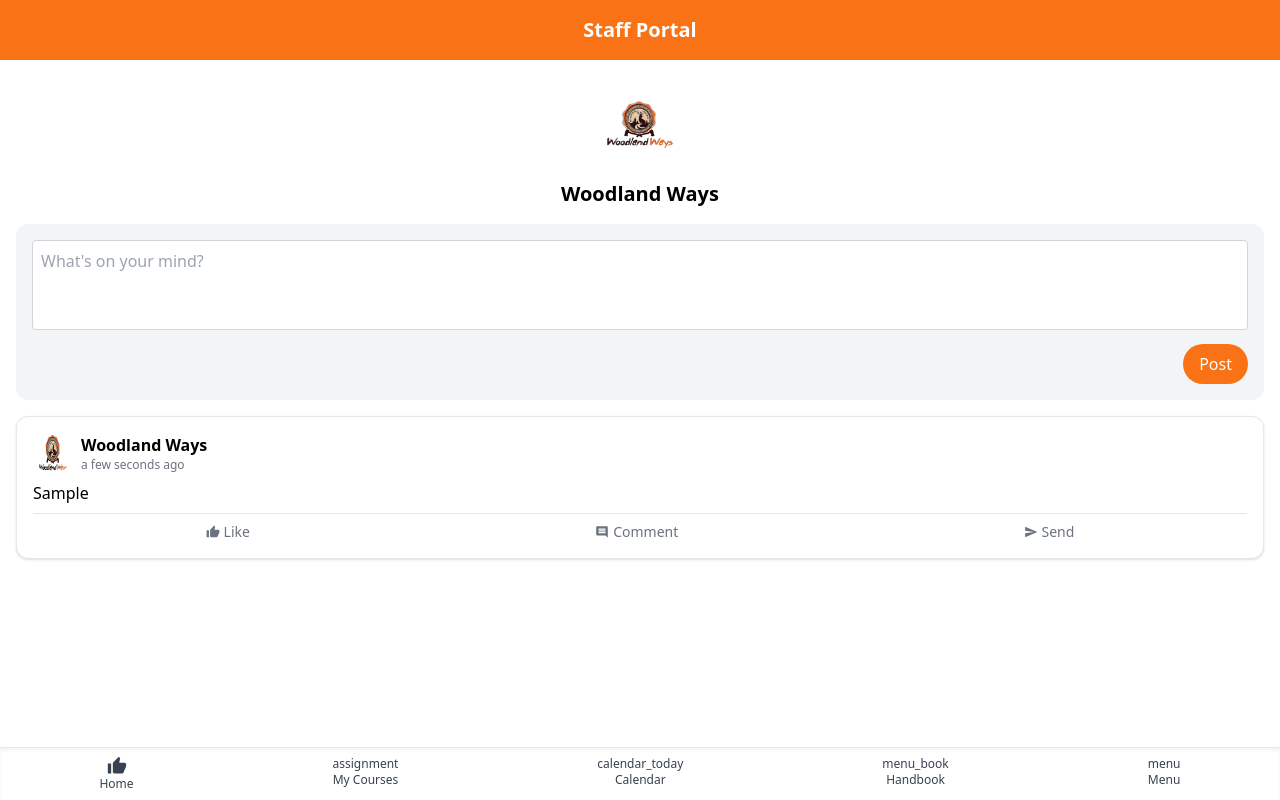
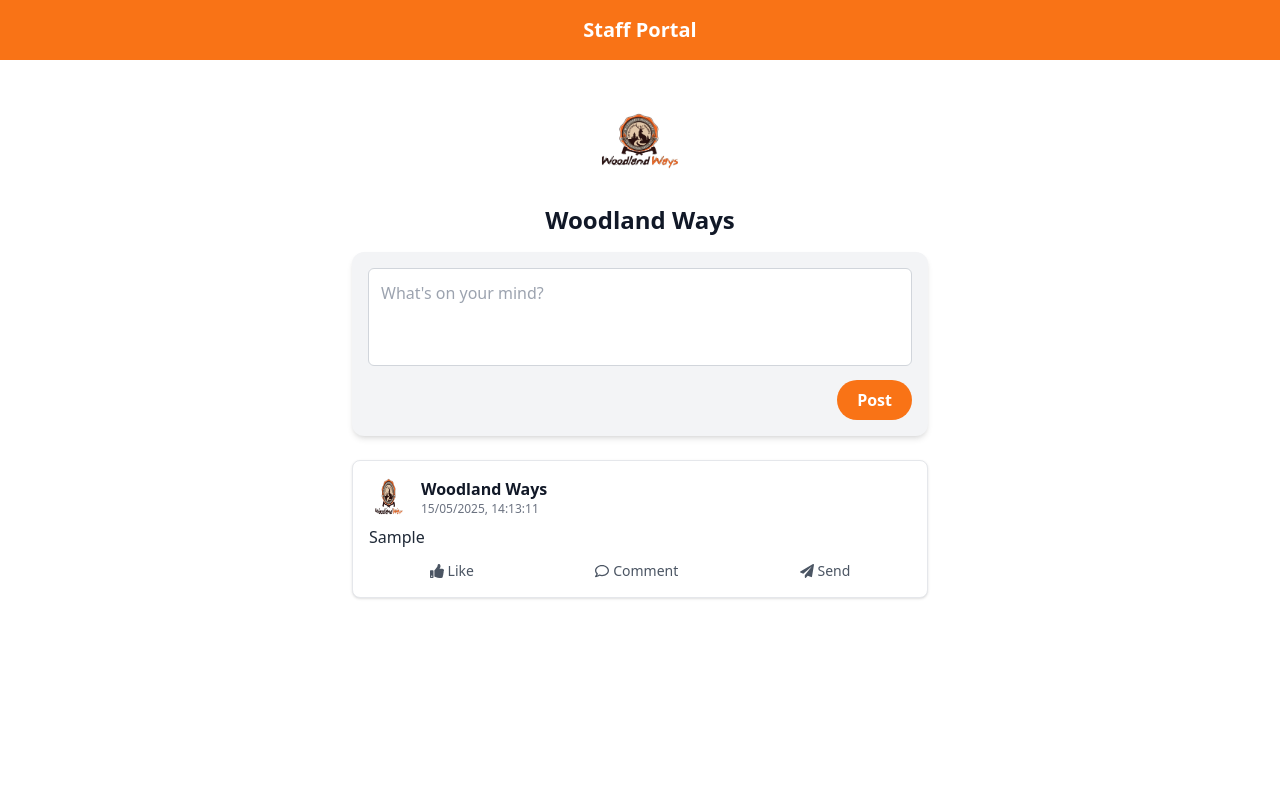
Before and after one commit to BUSHBOI95/Woodland-Ways-Portal-, a React (Vite) app: page / in a window 1280 px wide. Both pictures are taken after typing "Sample" into the empty fields and a click on the button "Post". Built offline with nearby package versions, Linux system fonts and the light colour scheme.

Commit message:
Update Home.jsx

```diff
--- a/src/pages/Home.jsx
+++ b/src/pages/Home.jsx
@@ -1,8 +1,6 @@
 import React, { useState, useEffect } from 'react';
-import moment from 'moment';
-import { MdThumbUp, MdComment, MdSend } from 'react-icons/md';
-import { NavLink } from 'react-router-dom';
-import Logo from '../../Icon.png';
+import logo from '../../Icon.png';
+import { FaThumbsUp, FaRegComment, FaPaperPlane } from 'react-icons/fa';
 
 const Home = () => {
   const [postText, setPostText] = useState('');
@@ -11,122 +9,83 @@ const Home = () => {
     return saved ? JSON.parse(saved) : [];
   });
 
-  const [likes, setLikes] = useState({});
-
-  useEffect(() => {
-    localStorage.setItem('posts', JSON.stringify(posts));
-  }, [posts]);
-
   const handlePost = () => {
     if (postText.trim()) {
       const newPost = {
         id: Date.now(),
-        author: 'Woodland Ways',
-        timestamp: new Date(),
-        content: postText,
+        text: postText.trim(),
+        timestamp: new Date().toISOString(),
       };
-      setPosts([newPost, ...posts]);
+      const updatedPosts = [newPost, ...posts];
+      setPosts(updatedPosts);
+      localStorage.setItem('posts', JSON.stringify(updatedPosts));
       setPostText('');
     }
   };
 
-  const toggleLike = (id) => {
-    setLikes((prev) => ({ ...prev, [id]: !prev[id] }));
+  const formatDate = (timestamp) => {
+    const date = new Date(timestamp);
+    return date.toLocaleString('en-GB', {
+      day: '2-digit',
+      month: '2-digit',
+      year: 'numeric',
+      hour: '2-digit',
+      minute: '2-digit',
+      second: '2-digit',
+    });
   };
 
   return (
-    <div className="flex flex-col min-h-screen bg-white">
-      {/* Header */}
-      <header className="bg-orange-500 text-white text-center py-4 text-xl font-bold">
-        Staff Portal
-      </header>
+    <div className="min-h-screen bg-white text-gray-900">
+      <div className="bg-orange-500 text-white text-xl font-bold p-4 text-center">Staff Portal</div>
+      <div className="flex flex-col items-center py-6">
+        <img src={logo} alt="Woodland Ways Logo" className="w-28 h-28 object-contain mb-2" />
+        <h1 className="text-2xl font-semibold mb-4">Woodland Ways</h1>
 
-      {/* Logo */}
-      <div className="flex flex-col items-center my-4">
-        <img src={Logo} alt="Logo" className="w-24 h-24 object-contain mb-2" />
-        <h1 className="text-xl font-semibold">Woodland Ways</h1>
-      </div>
-
-      {/* Post Input */}
-      <div className="px-4 mb-4">
-        <div className="bg-gray-100 p-4 rounded-xl">
+        <div className="w-11/12 max-w-xl bg-gray-100 p-4 rounded-xl shadow-md mb-6">
           <textarea
             value={postText}
             onChange={(e) => setPostText(e.target.value)}
             placeholder="What's on your mind?"
-            className="w-full resize-none p-2 rounded border border-gray-300"
+            className="w-full p-3 rounded-md border border-gray-300 resize-none focus:outline-none focus:ring-2 focus:ring-orange-400"
             rows={3}
           />
           <div className="flex justify-end mt-2">
             <button
               onClick={handlePost}
-              className="bg-orange-500 text-white px-4 py-2 rounded-full"
+              className="bg-orange-500 text-white px-5 py-2 rounded-full font-semibold hover:bg-orange-600"
             >
               Post
             </button>
           </div>
         </div>
-      </div>
 
-      {/* Posts Feed */}
-      <div className="px-4 space-y-4">
+        <div className="w-11/12 max-w-xl space-y-4">
           {posts.map((post) => (
-          <div key={post.id} className="bg-white rounded-xl shadow p-4 border">
+            <div key={post.id} className="bg-white shadow border border-gray-200 rounded-lg p-4">
               <div className="flex items-center mb-2">
-              <img src={Logo} alt="Avatar" className="w-10 h-10 rounded-full mr-2" />
+                <img src={logo} alt="Avatar" className="w-10 h-10 rounded-full mr-3" />
                 <div>
                   <p className="font-bold">Woodland Ways</p>
-                <p className="text-xs text-gray-500">{moment(post.timestamp).fromNow()}</p>
+                  <p className="text-xs text-gray-500">{formatDate(post.timestamp)}</p>
                 </div>
               </div>
-            <p className="mb-2">{post.content}</p>
-            <div className="flex justify-around text-gray-500 text-sm border-t pt-2">
-              <button
-                className={`flex items-center space-x-1 ${likes[post.id] ? 'text-orange-500' : ''}`}
-                onClick={() => toggleLike(post.id)}
-              >
-                <MdThumbUp />
-                <span>Like</span>
+              <p className="mb-3 text-gray-800">{post.text}</p>
+              <div className="flex justify-around text-gray-600 text-sm">
+                <button className="flex items-center space-x-1 hover:text-orange-500">
+                  <FaThumbsUp /> <span>Like</span>
                 </button>
-              <button className="flex items-center space-x-1">
-                <MdComment />
-                <span>Comment</span>
+                <button className="flex items-center space-x-1 hover:text-orange-500">
+                  <FaRegComment /> <span>Comment</span>
                 </button>
-              <button className="flex items-center space-x-1">
-                <MdSend />
-                <span>Send</span>
+                <button className="flex items-center space-x-1 hover:text-orange-500">
+                  <FaPaperPlane /> <span>Send</span>
                 </button>
               </div>
             </div>
           ))}
         </div>
-
-      {/* Nav Bar */}
-      <nav className="mt-auto fixed bottom-0 left-0 right-0 bg-white border-t shadow-inner flex justify-around text-xs text-gray-700">
-        <NavLink
-          to="/home"
-          className="flex flex-col items-center py-2"
-        >
-          <MdThumbUp size={20} />
-          <span>Home</span>
-        </NavLink>
-        <NavLink to="/my-courses" className="flex flex-col items-center py-2">
-          <span className="material-icons">assignment</span>
-          <span>My Courses</span>
-        </NavLink>
-        <NavLink to="/calendar" className="flex flex-col items-center py-2">
-          <span className="material-icons">calendar_today</span>
-          <span>Calendar</span>
-        </NavLink>
-        <NavLink to="/handbook" className="flex flex-col items-center py-2">
-          <span className="material-icons">menu_book</span>
-          <span>Handbook</span>
-        </NavLink>
-        <NavLink to="/menu" className="flex flex-col items-center py-2">
-          <span className="material-icons">menu</span>
-          <span>Menu</span>
-        </NavLink>
-      </nav>
+      </div>
     </div>
   );
 };
```
Lines whose indentation alone changed are shown as unchanged.
